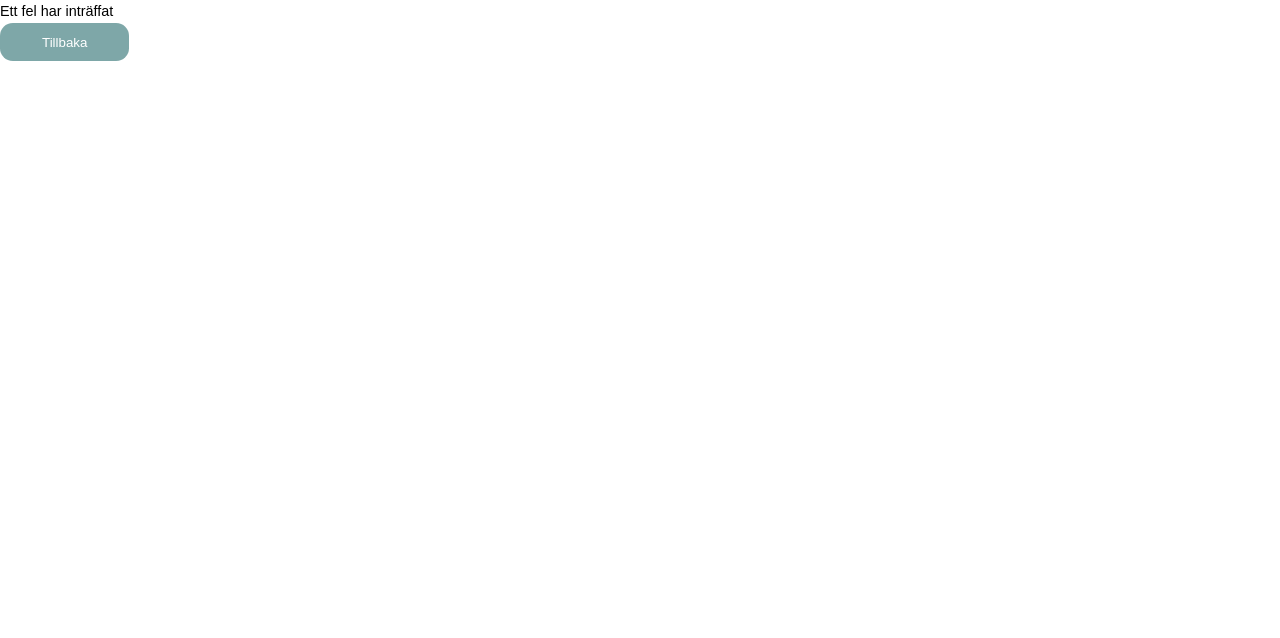
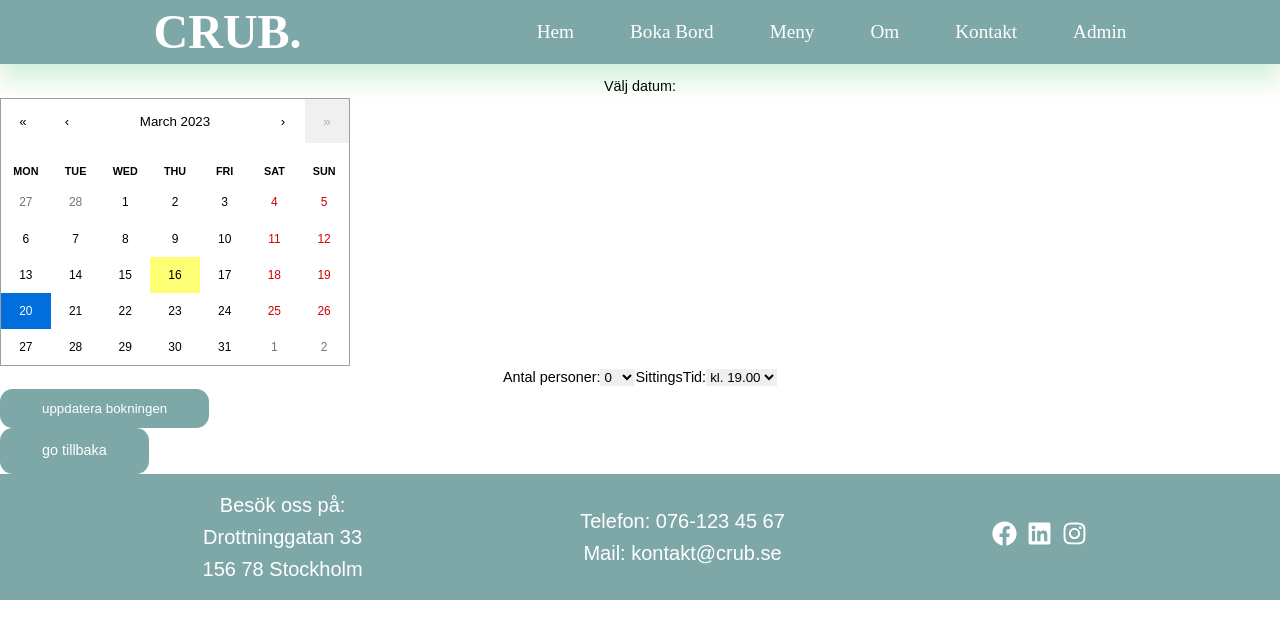
Before and after one commit to Sahra-Bile/CRUB-Restaurant-, a React (Create React App) app: page /edit/1 in a window 1280 px wide. Shown: the top 638 px of the page. Built offline with nearby package versions, Linux system fonts and the light colour scheme; no server answers; a web font is replaced by a local one.

Commit message:
edit funktionalitet

```diff
--- a/src/components/admin/editBooking/EditBooking.tsx
+++ b/src/components/admin/editBooking/EditBooking.tsx
@@ -1,3 +1,197 @@
+import { useEffect, useState } from 'react'
+import Calendar from 'react-calendar'
+import { Controller, FieldValues, useForm } from 'react-hook-form'
+import { Link, useParams } from 'react-router-dom'
+import {
+  bookingsDefaultValue,
+  IBookingsResponse,
+  IBookingUpdate,
+} from '../../../models/IBooking'
+import { checkAvailableTables, ISittings } from '../../../services/conditional'
+import {
+  editBookingById,
+  getBookingById,
+} from '../../../services/handleBookingsAxios'
+
 export const EditBooking = () => {
-  return <></>
+  const [existingBooking, setExistingBooking] = useState<IBookingsResponse>(
+    bookingsDefaultValue,
+  )
+
+  const [isAvailable, setIsAvailable] = useState<ISittings>({
+    theFirstSitting: true,
+    theSecondSitting: true,
+  })
+  const [isLoading, setIsLoading] = useState(false)
+
+  let { id } = useParams()
+
+  const {
+    register,
+    handleSubmit,
+    control,
+    reset,
+    formState: { errors },
+  } = useForm()
+
+  //* steg 1 hämta booking
+  useEffect(() => {
+    const getData = async () => {
+      if (id) {
+        let bookingIdFromApi = await getBookingById(id)
+        if (bookingIdFromApi.length > 0) {
+          setExistingBooking(bookingIdFromApi[0])
+        }
+      }
+    }
+
+    console.log('Getting booking')
+    if (existingBooking._id !== '') return
+
+    getData()
+  }, [])
+
+  //* steg 2 sätter defaultvärde i formuläret enligt existerande bokning
+
+  useEffect(() => {
+    if (!existingBooking) return
+
+    if (existingBooking.numberOfGuests !== 0 && existingBooking.time !== '') {
+      reset({
+        date: new Date(existingBooking.date),
+        time: existingBooking.time,
+        numberOfGuests: existingBooking.numberOfGuests,
+        customerId: existingBooking.customerId,
+      })
+    }
+    console.log('Setting loading')
+
+    setIsLoading(false)
+  }, [existingBooking, reset])
+
+  //*  steg 3 Sparar ny bokning med eventuella ändringar
+
+  const onSubmit = async (data: FieldValues) => {
+    setIsLoading(true)
+
+    const checkAvailable = async () => {
+      const isAvailableinDB = await checkAvailableTables(
+        data.date,
+        data.numberOfGuests,
+      )
+      if (
+        (data.time === '12:00' && isAvailableinDB.theFirstSitting === true) ||
+        (data.time === '19:00' && isAvailableinDB.theFirstSitting === true)
+      ) {
+        console.log(data)
+
+        let newBooking: IBookingUpdate = {
+          id: id!,
+          restaurantId: '64089b0d76187b915f68e16f',
+          date: data.date.toLocaleDateString(),
+          time: data.time,
+          numberOfGuests: Number(data.numberOfGuests),
+          customerId: data.customerId,
+        }
+        if (id)
+          await editBookingById(id, newBooking)
+            .then(() => {
+              //gör en klick här
+              console.log('updatering lyckades')
+            })
+            .catch((e) => {
+              console.log('booking har uppdaterat', newBooking)
+              console.log(e)
+            })
+      } else {
+        setIsAvailable(isAvailableinDB)
+        setIsLoading(false)
+      }
+    }
+    checkAvailable()
+  }
+
+  return (
+    <>
+      {isLoading ? (
+        <></>
+      ) : (
+        <form onSubmit={handleSubmit(onSubmit)} className="bookingform">
+          <div>
+            <label>Välj datum:</label>
+            <div>
+              <Controller
+                control={control}
+                name="date"
+                render={({ field: { onChange } }) => (
+                  <Calendar
+                    onChange={onChange}
+                    maxDate={new Date('2023-12-31')}
+                    defaultValue={new Date(existingBooking.date)}
+                  />
+                )}
+              />
+            </div>
+            {errors.date && <p>Välj ett datum:</p>}
+            <label>Antal personer:</label>
+            <select
+              className="select"
+              {...register('numberOfGuests', {
+                min: 1,
+                max: 12,
+              })}
+              defaultValue={existingBooking.numberOfGuests}
+            >
+              <option disabled value={0}>
+                0
+              </option>
+              <option value={1}>1</option>
+              <option value={2}>2</option>
+              <option value={3}>3</option>
+              <option value={4}>4</option>
+              <option value={5}>5</option>
+              <option value={6}>6</option>
+              <option value={7}>7</option>
+              <option value={8}>8</option>
+              <option value={9}>9</option>
+              <option value={10}>10</option>
+              <option value={11}>11</option>
+              <option value={12}>12</option>
+            </select>
+            {errors.numberOfGuests && <p>Välj antal person</p>}
+            <label>SittingsTid:</label>
+            <select {...register('time')} defaultValue={existingBooking.time}>
+              <option value="12:00"> kl.12.00</option>
+              <option value="19:00">kl. 19.00</option>
+            </select>
+            {errors.time && <p>Välj en tid:</p>}
+
+            <input
+              type="hidden"
+              value={existingBooking.customerId}
+              {...register('customerId', {})}
+            />
+
+            <button type="submit" className="btn primary">
+              uppdatera bokningen
+            </button>
+            <Link to={'/admin'} className="btn primary">
+              go tillbaka
+            </Link>
+
+            {isAvailable.theFirstSitting ? (
+              <></>
+            ) : (
+              <p>Tiden du har valt är inte tillgänglig </p>
+            )}
+            {isAvailable.theSecondSitting ? (
+              <></>
+            ) : (
+              <p>Tiden du har valt är inte tillgänglig</p>
+            )}
+          </div>
+        </form>
+      )}
+    </>
+  )
 }
--- a/src/components/admin/reservationDetails/GuestDetails.tsx
+++ /dev/null
@@ -1,2 +0,0 @@
-import { useEffect } from "react";
-import { CustomerContext } from "../../../contexts/CustomerContext"
--- a/src/components/admin/reservations/Reservations.tsx
+++ b/src/components/admin/reservations/Reservations.tsx
@@ -3,32 +3,24 @@ import { BsFillPeopleFill } from 'react-icons/bs'
 import { MdAccessTime, MdDateRange } from 'react-icons/md'
 
 import { IBookingsResponse } from '../../../models/IBooking'
-import {
-  deleteBookingById,
-  getBookingById,
-} from '../../../services/handleBookingsAxios'
-import { toast } from 'react-toastify'
+import { deleteBookingById } from '../../../services/handleBookingsAxios'
 import { AdminBookingsContext } from '../../../contexts/AdminBookingsContext'
 import './reservation.scss'
-import { Link, useNavigate } from 'react-router-dom'
-import CustomerContext from '../../../contexts/CustomerContext'
-
-
-
+import { Link } from 'react-router-dom'
+import { toast } from 'react-toastify'
 
 export const Reservation = () => {
   const [contextBookings, setContextBookings] = useState<IBookingsResponse[]>(
     [],
   )
   const bookings = useContext(AdminBookingsContext)
-  const navigate = useNavigate
 
   const handleDeleteClick = (id: string) => {
     if (window.confirm('Är du säkert att du vill ta bort bokningen?')) {
       deleteBookingById(id)
         .then(() => {
-          // toast('Bokningen är bort tagen.')
-          // toast('Bokningen är bort tagen.')
+          toast('Bokningen är bort tagen.')
+
           window.location.reload()
         })
         .catch((err) => {
@@ -38,11 +30,9 @@ export const Reservation = () => {
   }
 
   useEffect(() => {
+    if (contextBookings.length > 0) return
     setContextBookings(bookings)
-
-  }, [bookings])
-
-  console.log(' from reservations', bookings.length)
+  })
 
   let html = contextBookings.map((reservation) => {
     return (
@@ -70,9 +60,11 @@ export const Reservation = () => {
             ta bort
           </button>
           <Link to={`/bookingdetails/${reservation.customerId}`}>
-            <button className='btn primary'>mer info</button>
+            <button className="btn primary">mer info</button>
           </Link>
-
+          <Link to={`/edit/${reservation._id}`}>
+            <button className="btn primary">edit</button>
+          </Link>
         </div>
       </>
     )
--- a/src/models/IBooking.ts
+++ b/src/models/IBooking.ts
@@ -7,6 +7,15 @@ export interface IBooking {
   time: string;
   numberOfGuests: number;
   customerId: string
+}
+
+export interface IBookingUpdate {
+  id: string;
+  restaurantId:string;
+  date: string;
+  time: string;
+  numberOfGuests: number;
+  customerId: string;
 }
 
 
@@ -34,11 +43,11 @@ export interface INewBooking{
     customerId: string;
  };
 
- export const  bookingsDefaultValue: IBooking = {
+ export const  bookingsDefaultValue: IBookingsResponse = {
    _id: '',
-   restaurantId: '',
-   date:  '',
-   time: '',
+   restaurantId: "64089b0d76187b915f68e16f",
+   date:  '2023-03-20',
+   time: '19:00',
    numberOfGuests: 0,
    customerId: ''
  }
--- a/src/services/conditional.ts
+++ b/src/services/conditional.ts
@@ -78,7 +78,7 @@ export const checkAvailableTables = async (
 
         }
 
-        console.log(isAvailable)
+        // console.log(isAvailable)
 
     return isAvailable;
 
--- a/src/services/handleBookingsAxios.ts
+++ b/src/services/handleBookingsAxios.ts
@@ -1,6 +1,6 @@
 
 import axios from 'axios';
-import { IBooking, IBookingsResponse, INewBooking } from '../models/IBooking';
+import { IBooking, IBookingsResponse, IBookingUpdate, INewBooking } from '../models/IBooking';
 import { ICustomer } from '../models/ICustomer';
 
 
@@ -50,7 +50,7 @@ const url_3: string = 'https://school-restaurant-api.azurewebsites.net/booking/'
 
 
 
-export async function getBookingById (id: string):Promise<IBookingsResponse> {
+export async function getBookingById (id: string):Promise<IBooking[]> {
 
   let response = await axios.get(url_3 + id);
 
@@ -79,8 +79,8 @@ const url_4: string = 'https://school-restaurant-api.azurewebsites.net/booking/d
 const url_5: string = 'https://school-restaurant-api.azurewebsites.net/booking/update/';
 
 
- export const editBookingById = async(id:string, booking: IBooking): Promise<IBookingsResponse> =>{
- let response = await axios.put(url_5 , booking + id)
+ export const editBookingById = async(id:string, booking: IBookingUpdate): Promise<IBookingsResponse> =>{
+ let response = await axios.put(url_5 + id, booking)
  return response.data;
 
  }
```
Also changed, not shown: src/contexts/BookingsContext.ts (deleted, +0 -32 lines), src/models/IBooking.tsx (deleted, +0 -73 lines), src/router.tsx (+8 -9 lines).
